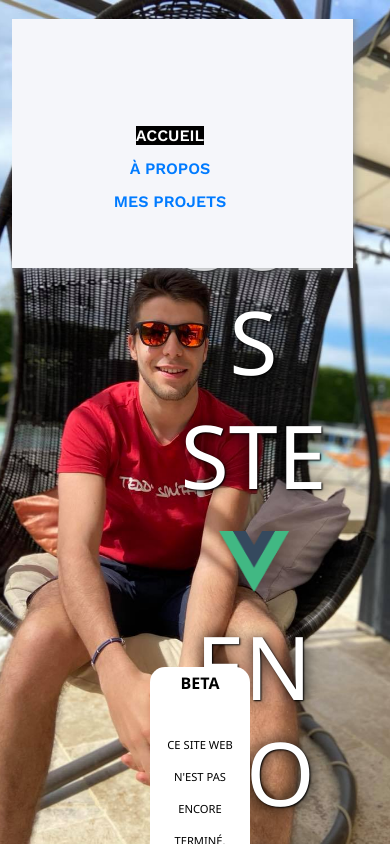
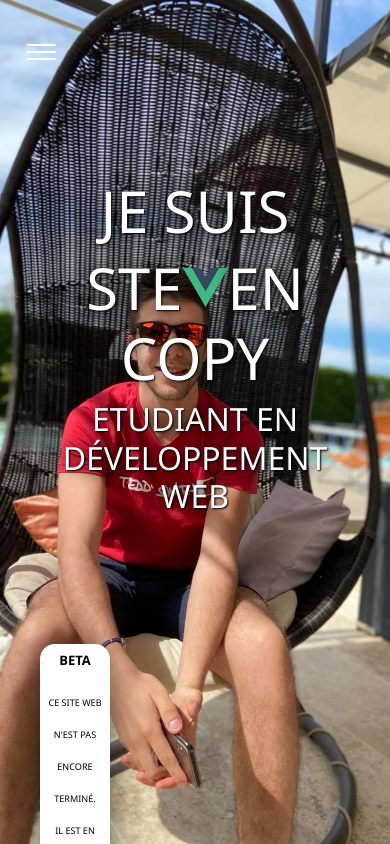
Before and after one commit to theejkb/Portfolio_v2, a Vue app: page /about in a window 390 px wide. Built offline with nearby package versions, Linux system fonts and the light colour scheme; a small style sheet from the web is missing.

Commit message:
responsive ok

```diff
--- a/src/App.vue
+++ b/src/App.vue
@@ -99,51 +99,8 @@ export default {
   position: relative;
   font-family: 'Segoe UI', Tahoma, Geneva, Verdana, sans-serif;
 }
-
-
-
-/* width */
-::-webkit-scrollbar {
-    width: 10px;
-}
-
-/* button */
-::-webkit-scrollbar-button {
-    background: #222;
-}
-
-/* Handle */
-::-webkit-scrollbar-thumb {
-    background:rgba(255, 255, 255, 0.7);
-    border-radius: 2px;
-    transition: 0.3s ease-in;
-}
-
-::-webkit-scrollbar-thumb:hover {
-    background:rgba(255, 255, 255, 0.9);
-    border-radius: 2px;
-    transition: 0.3s ease-in;
-
-}
-
-/* Track */
-::-webkit-scrollbar-track {
-    background: #000;
-}
-
-/* The track NOT covered by the handle.
-::-webkit-scrollbar-track-piece {
-    background: #000;
-}
-
-/* Corner */
-::-webkit-scrollbar-corner {
-    background: #999;
-}
-
-/* Resizer */
-::-webkit-resizer {
-    background: #111;
+html {
+  overflow-y: initial !important;
 }
 
 .fade-enter-active,
--- a/src/components/StevenHome.vue
+++ b/src/components/StevenHome.vue
@@ -57,4 +57,42 @@ export default {
   width: 70px;
   margin-top: -19px;
 }
+
+@media (max-width: 763px) and (min-width: 470px) {
+  .home-section-text {
+    float: none;
+    margin: auto;
+    width: 70%;
+    margin-top: 25%;
+    padding: 0px;
+    color: #fff;
+    text-shadow: 1px 1px 2px black, 0 0 1em black;
+  }
+}
+
+@media (max-width: 469px) and (min-width: 10px) {
+  .home-section-text {
+    float: none;
+    margin: auto;
+    width: 70%;
+    margin-top: 45%;
+    padding: 0px;
+    color: #fff;
+    text-shadow: 1px 1px 2px black, 0 0 1em black;
+  }
+
+  .home-section h1 {
+  font-size: 58px;
+  text-transform: uppercase;
+}
+
+.home-section h4 {
+  font-size: 32px;
+  font-weight: 400;
+}
+.home-section-text-v {
+  width: 45px;
+  margin-top: -14px;
+}
+}
 </style>
--- a/src/components/StevenNav.vue
+++ b/src/components/StevenNav.vue
@@ -17,29 +17,27 @@
       </ul>
     </nav>
 
-
-
     <div class="container">
       <div class="content">
         <nav role="navigation">
           <div id="menuToggle">
-              <input type="checkbox" />
+            <input id="checkbox" type="checkbox" />
             <span></span>
             <span></span>
             <span></span>
             <ul id="menu">
-                <li>
+              <li @click="closeMenu()">
                 <router-link to="/">Accueil</router-link>
               </li>
-                <li>
+              <li @click="closeMenu()">
                 <router-link to="/about">À propos</router-link>
               </li>
-                <li>
+              <li @click="closeMenu()">
                 <router-link to="/projects">Mes projets</router-link>
               </li>
               <!-- <li>
                   <router-link to="/contact">Me contacter</router-link>
-                </li> -->
+              </li>-->
             </ul>
           </div>
         </nav>
@@ -57,24 +55,26 @@
 </template>
 
 <script>
-
 export default {
   name: "StevenHeader",
-  components: {
-  },
+  components: {},
   props: {},
   data: () => ({
     isRouteABoutMore: false
   }),
   created() {},
   mounted() {},
-  methods() {}
+  methods: {
+    closeMenu() {
+      return (document.getElementById("checkbox").checked = false);
+    }
+  }
 };
 </script>
 <style>
 .beta {
   position: fixed;
-  bottom: -130px;
+  bottom: -110px;
   color: black;
   background-color: #fff;
   font-weight: 700;
@@ -85,10 +85,16 @@ export default {
   transition: all ease 0.3s;
   animation-iteration-count: 5;
   animation-delay: 5s;
+  box-shadow: 0px 0px 49px -10px rgba(0, 0, 0, 1);
+
+}
+
+.container {
+  display: none;
 }
 
 .beta-text {
-  margin-top: 25px;
+  margin-top: -10px;
   color: black;
   font-weight: 400;
   font-size: 0.7em;
@@ -162,8 +168,8 @@ export default {
   color: #fff !important;
   width: 100% !important;
 }
-
-@media (max-width: 763px) and (min-width: 100px) {
+/* Menu Mobile */
+@media (max-width: 763px) and (min-width: 10px) {
   .navbar {
     display: none;
   }
@@ -181,22 +187,23 @@ export default {
   a:hover {
     opacity: 1;
     border-radius: 15px;
-    padding: 5px;
+    padding: 10px;
     text-decoration: none;
   }
   .router-link-exact-active {
     border-radius: 15px;
-    padding: 5px;
+    padding: 10px;
   }
   ul {
     padding: 0;
     list-style-type: none;
   }
 
+
   .container {
     margin-top: 0px;
-    margin-right: 0px !important;
-    margin-left: 0px !important;
+    margin-right: auto !important;
+    margin-left: auto !important;
     max-width: 730px !important;
     width: 720px;
     display: flex;
@@ -206,20 +213,19 @@ export default {
   .content {
     width: 100%;
     height: 600px;
-    background-color: #f5f6fa;
+    background-color: #ffffff;
     overflow: hidden;
   }
   nav {
-    background-color: #1e1e23;
     height: 50px;
   }
-
+/* Menu Burger */
   #menuToggle {
     display: flex;
     flex-direction: column;
     position: relative;
     top: 25px;
-    left: 25px;
+    left: 15px;
     z-index: 1;
     -webkit-user-select: none;
     user-select: none;
@@ -274,11 +280,10 @@ export default {
   #menu {
     position: absolute;
     width: 100%;
-    box-shadow: 0 0 10px #85888c;
-    margin: -50px 0 0 -50px;
+    margin: -16px !important;
     padding: 50px;
-    padding-top: 125px;
-    background-color: #f5f6fa;
+    padding-top: 55px;
+    background-color: #ffffff;
     -webkit-font-smoothing: antialiased;
     transform-origin: 0% 0%;
     transform: translate(-100%, 0);
@@ -289,16 +294,40 @@ export default {
     padding: 10px 0;
     transition-delay: 2s;
   }
-  #menu li:focus {
-    transform: none;
-  }
 
   #menuToggle input:checked ~ ul {
     transform: none;
   }
 
+  .beta {
+    position: fixed;
+    bottom: -120px;
+    color: black;
+    background-color: #fff;
+    font-weight: 700;
+    font-size: 13px;
+    left: 40px;
+    border-radius: 15px 15px 0px 0px;
+    width: 70px;
+    z-index: 99;
+    transition: all ease 0.3s;
+    animation-iteration-count: 5;
+    animation-delay: 5s;
   }
 
+  .beta-text {
+    margin-top: -10px;
+  }
+
+  .beta:hover {
+    bottom: -10px;
+    left: 40px;
+    width: 70px;
+    transition: all ease 0.3s;
+    animation-iteration-count: 0;
+  }
+}
+/* Menu Tablette */
 @media (max-width: 1023px) and (min-width: 764px) {
   .navbar ul li a {
     color: #333;
@@ -310,7 +339,7 @@ export default {
     line-height: 75px;
     text-align: right;
     margin-bottom: 10px;
-    font-size: 16px;
+    font-size: 21px;
     text-transform: uppercase;
     font-weight: 700;
     padding-right: 25px;
@@ -320,7 +349,7 @@ export default {
   .navbar {
     position: fixed;
     top: 30%;
-    left: -230px;
+    left: -200px;
     z-index: 99;
     font-family: "Gill Sans", "Gill Sans MT", Calibri, "Trebuchet MS",
       sans-serif;
@@ -332,11 +361,11 @@ export default {
 
   .beta {
     position: fixed;
-    bottom: -130px;
+    bottom: -110px;
     color: black;
     background-color: #fff;
     font-weight: 700;
-    left: 100px;
+    left: 80px;
     border-radius: 15px 15px 0px 0px;
     width: 100px;
     z-index: 99;
@@ -344,5 +373,23 @@ export default {
     animation-iteration-count: 5;
     animation-delay: 5s;
   }
+
+  .beta-text {
+    margin-top: -10px;
+  }
+
+  .beta:hover {
+    position: fixed;
+    bottom: -10px;
+    color: black;
+    font-weight: 700;
+    left: 80px;
+    background-color: #fff;
+    border-radius: 15px 15px 0px 0px;
+    width: 100px;
+    z-index: 99;
+    transition: all ease 0.3s;
+    animation-iteration-count: 0;
+  }
 }
 </style>
--- a/src/components/StevenProjects.vue
+++ b/src/components/StevenProjects.vue
@@ -35,7 +35,7 @@
             @click="showModal = true"
             outlined
             color="indigo"
-          >Découvrir ce projet</v-btn> -->
+          >Découvrir ce projet</v-btn>-->
           <modal v-if="showModal">
             <transition name="modal">
               <div class="modal-mask">
@@ -71,7 +71,6 @@
 </template>
 
 <script>
-
 export default {
   name: "StevenProjects",
   props: {},
@@ -123,19 +122,15 @@ export default {
         return require("../assets/img/icon_" + image + ".png");
       }
     },
-    isEven(idx){
-      if (idx%2 == 0)
-        return true
-      else
-        return false
+    isEven(idx) {
+      if (idx % 2 == 0) return true;
+      else return false;
     }
   }
 };
 </script>
 
 <style>
-
-
 .projects {
   background: url(../assets/img/projects_bg.jpg) no-repeat;
   background-size: cover;
@@ -259,7 +254,7 @@ export default {
   transform: scale(1.1);
 }
 
-@media (min-width: 1024px) and (max-width: 1200px){
+@media (min-width: 1024px) and (max-width: 1200px) {
   .card {
     padding: 5px;
     border-radius: 10px;
@@ -271,10 +266,68 @@ export default {
   .card:hover {
     padding: 5px;
     border-radius: 10px;
-  width: 22rem;
+    width: 23rem;
     margin-bottom: 25px;
     box-shadow: 0px 0px 49px -14px rgba(0, 0, 0, 0.75);
     transition: 0.3s ease-out;
   }
 }
+
+@media (max-width: 763px) and (min-width: 470px) {
+
+  .projects-section{
+    margin: auto;
+    float: none;
+    overflow: hidden;
+    width: 70%;
+    margin-top: 80px;
+    margin-bottom: 40px;
+  }
+  .card {
+    padding: 5px;
+    border-radius: 10px;
+    width: 100%;
+    margin-bottom: 25px;
+    transition: 0.3s ease-out;
+  }
+
+
+  .card:hover {
+    box-shadow: 0px 0px 49px -14px rgba(0, 0, 0, 0.75);
+    transition: 0.3s ease-out;
+  }
+}
+
+@media (max-width: 470px) and (min-width: 10px) {
+
+  .card-text{
+    font-size: 12px;
+  }
+
+  .projects-section{
+    margin: auto;
+    float: none;
+    overflow: hidden;
+    width: 70%;
+    margin-top: 80px;
+    margin-bottom: 40px;
+  }
+  .card {
+    padding: 5px;
+    border-radius: 10px;
+    width: 100%;
+    margin-bottom: 25px;
+    transition: 0.3s ease-out;
+  }
+
+
+  .card:hover {
+    box-shadow: 0px 0px 49px -14px rgba(0, 0, 0, 0.75);
+    transition: 0.3s ease-out;
+  }
+
+  .card-img-pin{
+    max-width: 30px;
+  }
+}
 </style>
```
Also changed, not shown: src/components/StevenAbout.vue (+89 -13 lines). Lines whose indentation alone changed are shown as unchanged.
